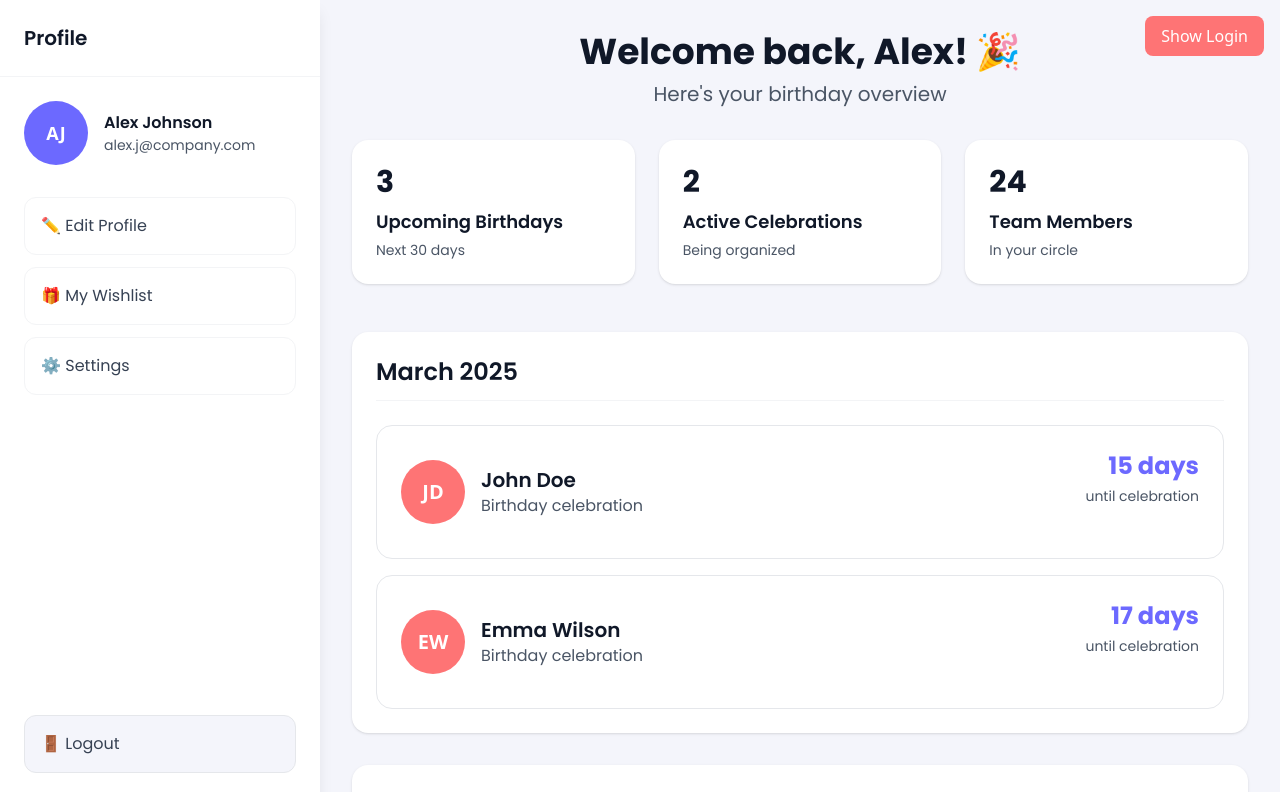
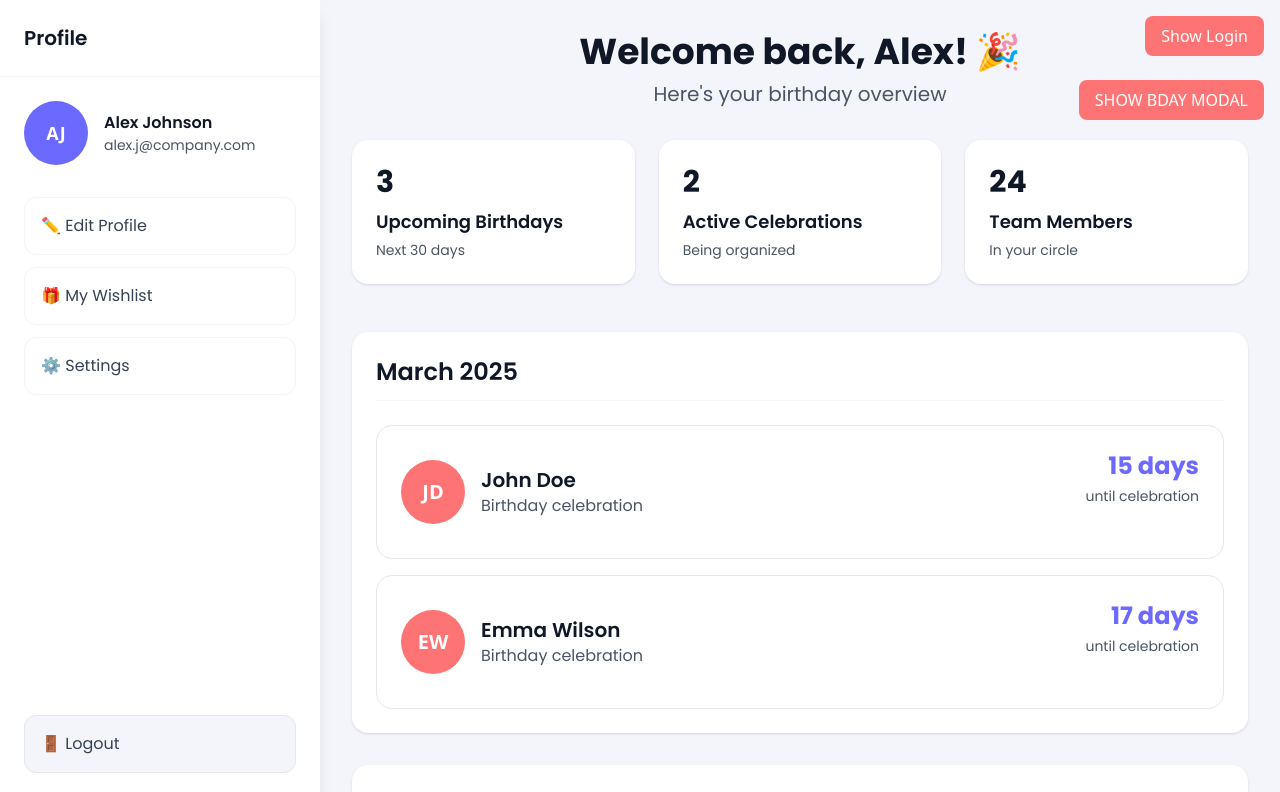
Before and after one commit to filipZlatanovski/symphony-internal-application, a React (Vite) app in the folder front-end/: page / in a window 1280 px wide. Shown: the top 792 px of the page. Built offline with nearby package versions, Linux system fonts and the light colour scheme.

Commit message:
added bday modal visibilty

```diff
--- a/front-end/src/App.tsx
+++ b/front-end/src/App.tsx
@@ -8,7 +8,7 @@ import BirthdayModal from "./components/BirthdayModal/BirthdayModal";
 export default function App() {
   const [isModalOpen, setIsModalOpen] = useState(false);
   const [showHomepage, setShowHomepage] = useState(true); // Set to true to start with homepage
-  const [isOpen, setIsOpen] = useState<boolean>(false);
+  const [isBdayModalOpen, setIsBdayModalOpen] = useState<boolean>(false);
 
   const handleLoginClick = () => {
     setIsModalOpen(true);
@@ -28,6 +28,14 @@ export default function App() {
     setShowHomepage(!showHomepage);
   };
 
+  const handleOpenModal = () => {
+    setIsBdayModalOpen(true);
+  };
+
+  const handleCloseModal = () => {
+    setIsBdayModalOpen(false);
+  };
+
   if (showHomepage) {
     return (
       <div>
@@ -38,28 +46,25 @@ export default function App() {
         >
           Show Login
         </button>
+        <button
+          className="fixed top-20 right-4 bg-[#fe7475] text-white px-4 py-2 rounded-lg z-50"
+          onClick={handleOpenModal}
+        >
+          SHOW BDAY MODAL
+        </button>
+        <BirthdayModal
+          open={isBdayModalOpen}
+          onClose={handleCloseModal}
+          handleOrganizeBirthday={() => {
+            console.log("random text");
+          }}
+        />
       </div>
     );
   }
 
-  const handleOpenModal = () => {
-    setIsOpen(true);
-  };
-
-  const handleCloseModal = () => {
-    setIsOpen(false);
-  };
-
   return (
     <div>
-      <button onClick={handleOpenModal}>Open the modal</button>
-      <BirthdayModal
-        open={isOpen}
-        onClose={handleCloseModal}
-        handleOrganizeBirthday={() => {
-          console.log("default function");
-        }}
-      />
       <LoginPage imageSrc={symphonyLogoImagef} onClick={handleLoginClick} />
       <LandingModal open={isModalOpen} onComplete={handleModalComplete} />
       <button
```
